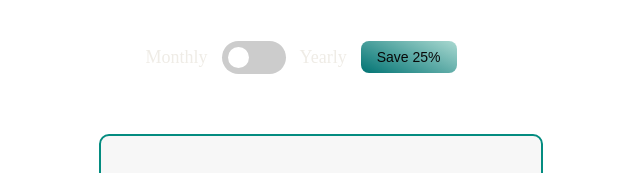
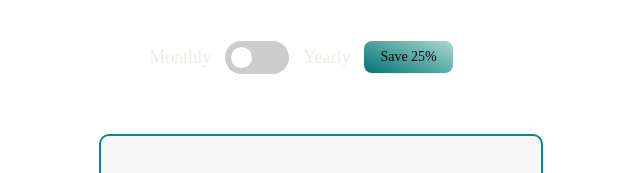
Before and after one commit to tanyf5/smart-notes-repo, a website: page src/partials/pricing.html in a window 1280 px wide. Shown: the part 238-411 px from the top of the page, 339-979 px from the left. Drawn offline with Linux system fonts and the light colour scheme; files that its build step writes are made by us from their sources.

Commit message:
pricing btn

```diff
--- a/src/partials/pricing.html
+++ b/src/partials/pricing.html
@@ -17,7 +17,7 @@
         <span class="slider"></span>
       </label>
       <p class="yearly">Yearly</p>
-      <button class="save">Save 25%</button>
+      <div class="save">Save 25%</div>
     </div>
     <ul class="pricing-list">
       <li class="pricing-item-one">
```
